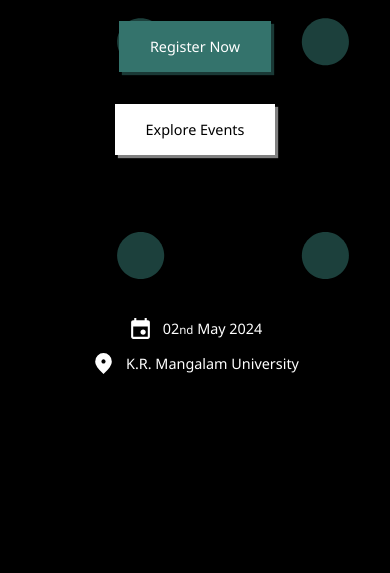
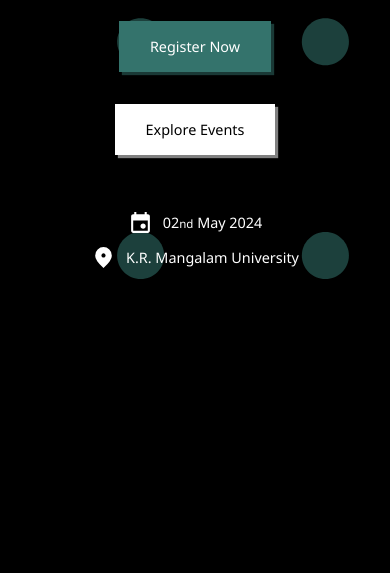
Before and after one commit to Vansh-Bytes/TechOdyssey, a Flask app: page / in a window 390 px wide. Shown: the part 313-886 px from the top of the page. Run offline with Flask 3, Linux system fonts and the light colour scheme.

Commit message:
UI Updates

```diff
--- a/application/static/css/home.css
+++ b/application/static/css/home.css
@@ -443,7 +443,9 @@ button.secondary-button:hover {
     .event-metadata {
         flex-direction: column;
         gap: 0px;
-        bottom: 150px;
+        margin-top: 50px;
+        position: relative !important;
+        bottom: 0;
     }
 
     .event-metadata .metadata {
@@ -499,10 +501,4 @@ button.secondary-button:hover {
     }
 
 
-
-
-
-
-
-
 }
```
